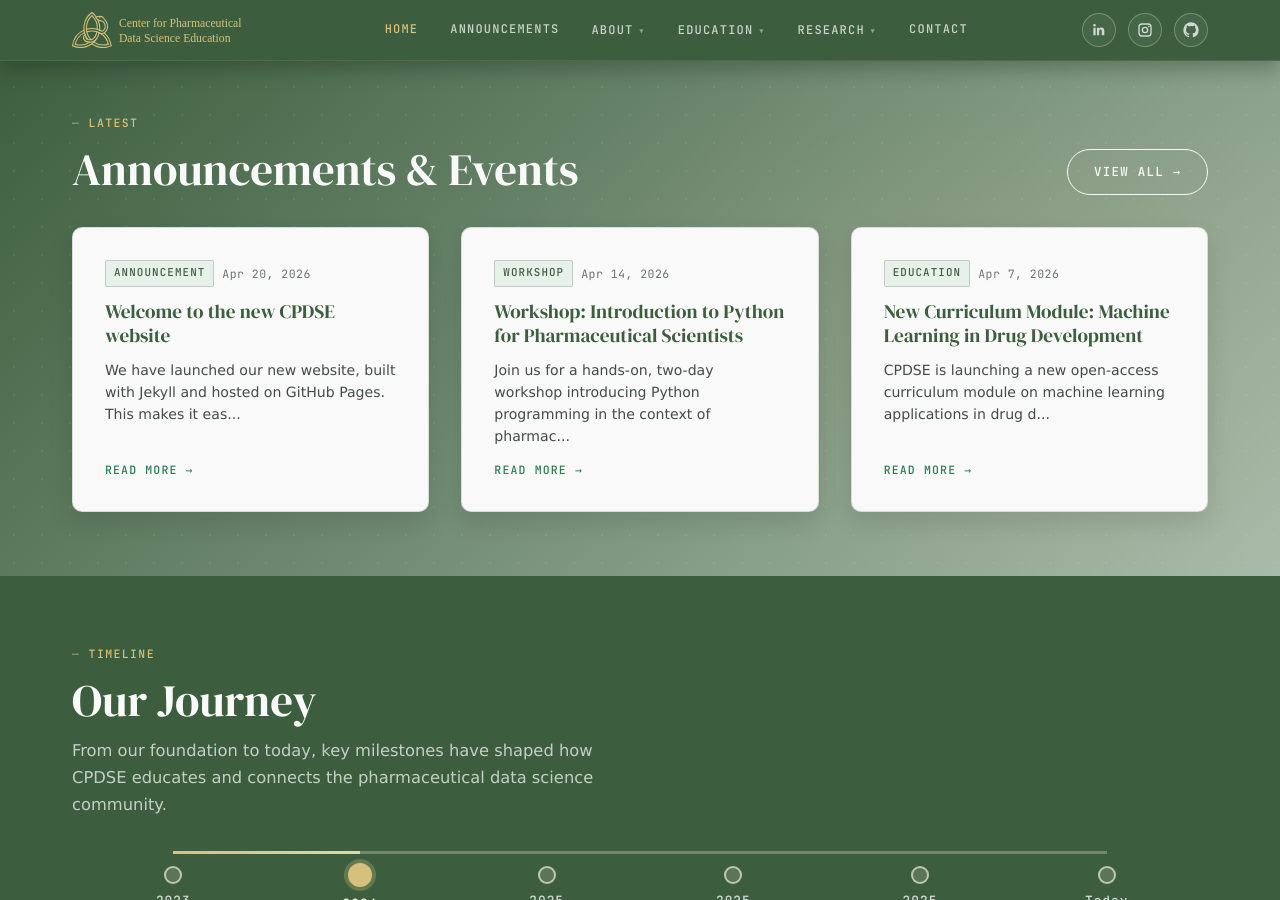
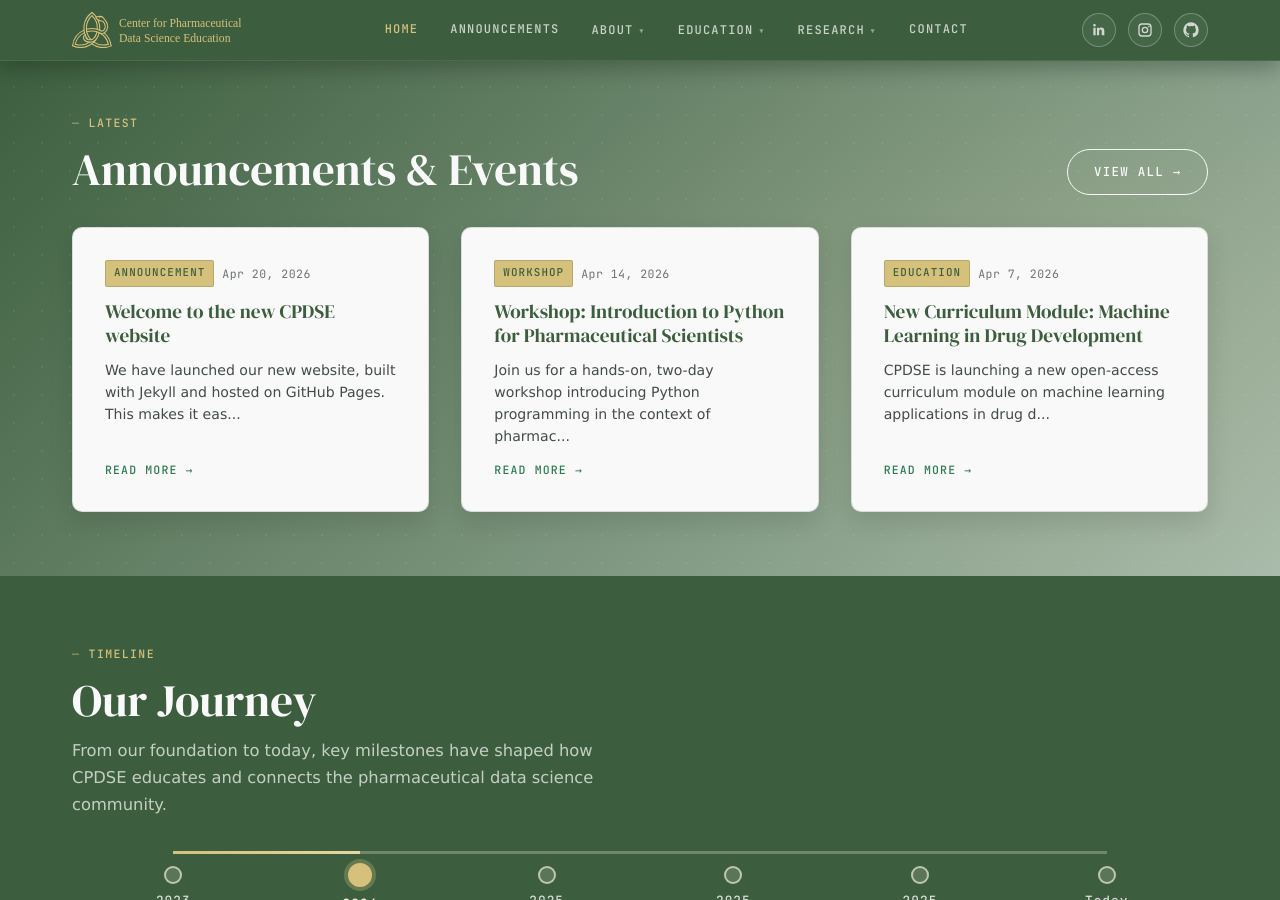
Before and after one commit to CPDSE/PagesCMS, a Jekyll site: the page built from index.md, in a window 1280 px wide and 900 px high, scrolled down 1896 px. Built offline with Jekyll 4.4.1, drawn with Linux system fonts in a browser that asks for light colours.

Commit message:
Update main.css

```diff
--- a/assets/css/main.css
+++ b/assets/css/main.css
@@ -319,7 +319,7 @@ a { color: inherit; }
 }
 .section-announcements .card-tag {
   color: var(--green);
-  background: var(--green-pale);
+  background: var(--accent);
   border-color: rgba(60,94,62,0.24);
 }
 .section-announcements .card-arrow {
```
